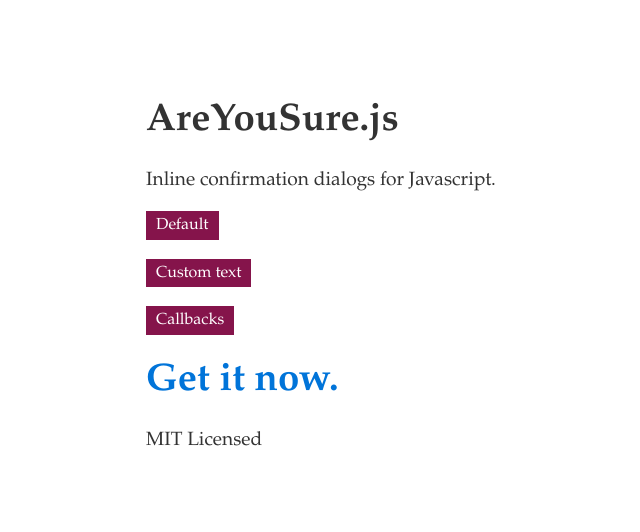
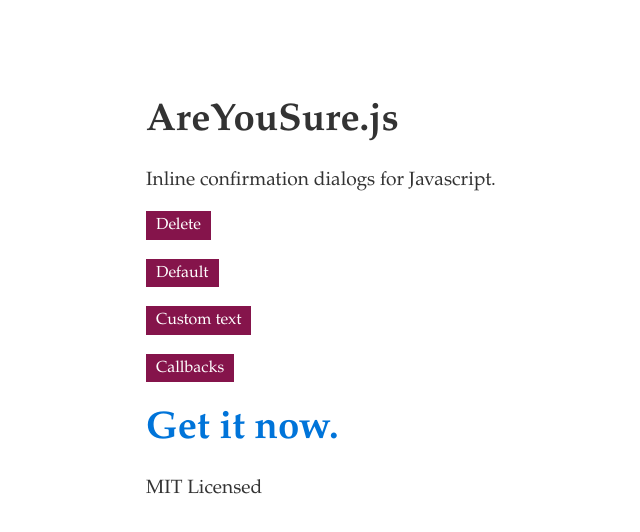
Before and after one commit to sloria/AreYouSure.js, a website: page index.html in a window 1280 px wide. Shown: the whole page, without its empty margins (194-834 px from the left). Drawn offline with nearby package versions, Linux system fonts and the light colour scheme.

Commit message:
Update README

```diff
--- a/index.html
+++ b/index.html
@@ -19,6 +19,7 @@
         <div class="box">
             <h1>AreYouSure.js</h1>
             <p>Inline confirmation dialogs for Javascript.</p>
+            <p><button>Delete</button></p>
             <p><button id="default">Default</button></p>
             <p><button id="customText">Custom text</button></p>
             <p><button id="callback">Callbacks</button></p>
```
Also changed, not shown: README.md.
